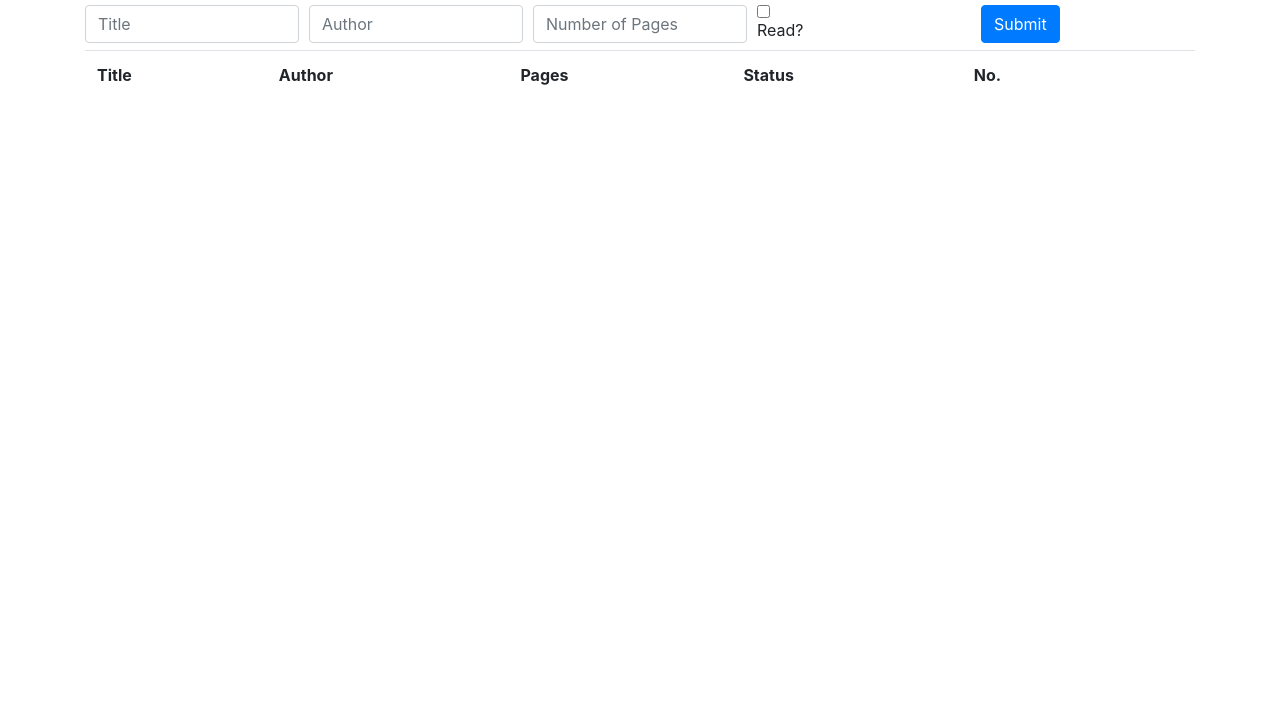
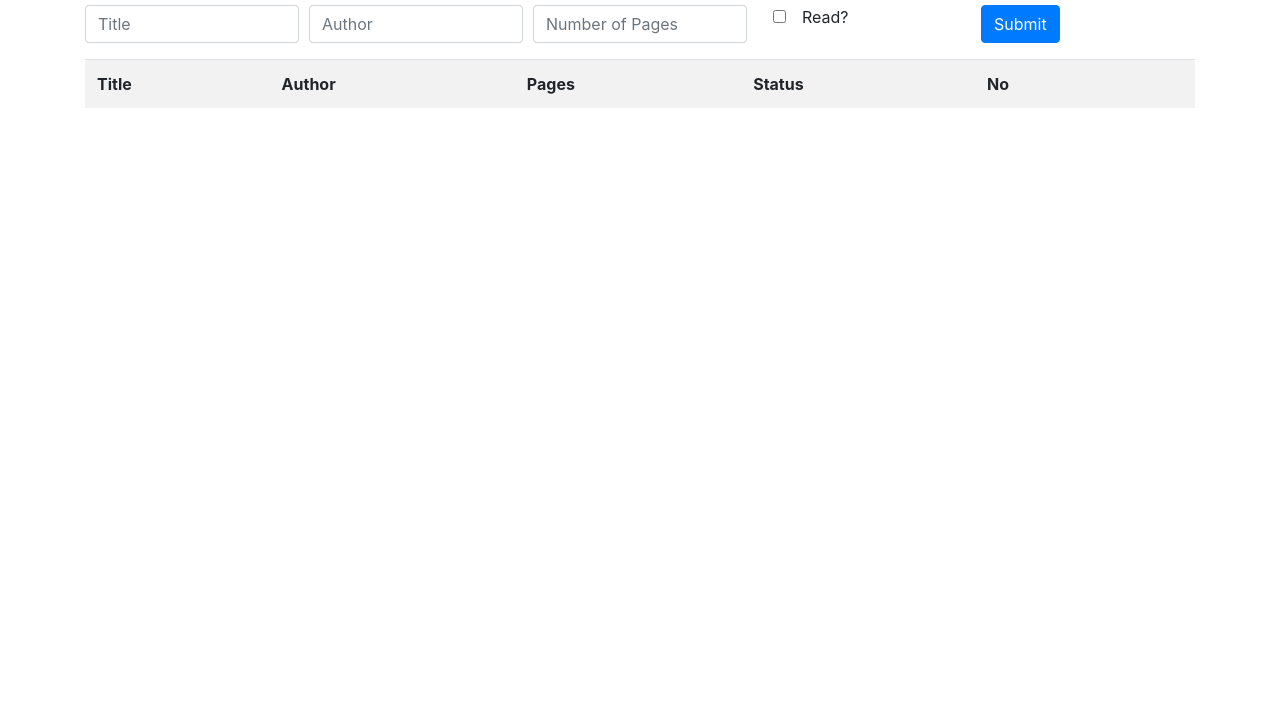
Before and after one commit to Anna-Myzukina/library, a website: page index.html in a window 1280 px wide. Shown: the part 93-800 px from the top of the page. Drawn offline with nearby package versions, Linux system fonts and the light colour scheme.

Commit message:
Added styles to Read checkbox and table section

```diff
--- a/index.html
+++ b/index.html
@@ -30,7 +30,7 @@
                     <input id="pages" type="text" class="form-control" placeholder="Number of Pages">
                   </div>
                   <div class="col">
-                    <input id="read?" type="checkbox" name="Read?" class="form-check"><label for="Read?">Read?</label>
+                    <input id="read?" type="checkbox" name="Read?" class="form-check mx-3"><label for="Read?">Read?</label>
                   </div>
 
                   <div class="col">
@@ -40,13 +40,13 @@
               </form>
 
 
-            <table id="library_catalog" class="table">
+            <table id="library_catalog" class="table table-striped mt-3">
                 <tr class="lib_category">
                     <th>Title</th>
                     <th>Author</th>
                     <th>Pages</th>
                     <th>Status</th>
-                    <th>No.</th>
+                    <th>No</th>
                     <th></th>
                 </tr>
                 <tbody id="lib_content">
--- a/style.css
+++ b/style.css
@@ -0,0 +1,3 @@
+.form-check {
+    display: inline-block !important;
+}
```
Also changed, not shown: README.md.
